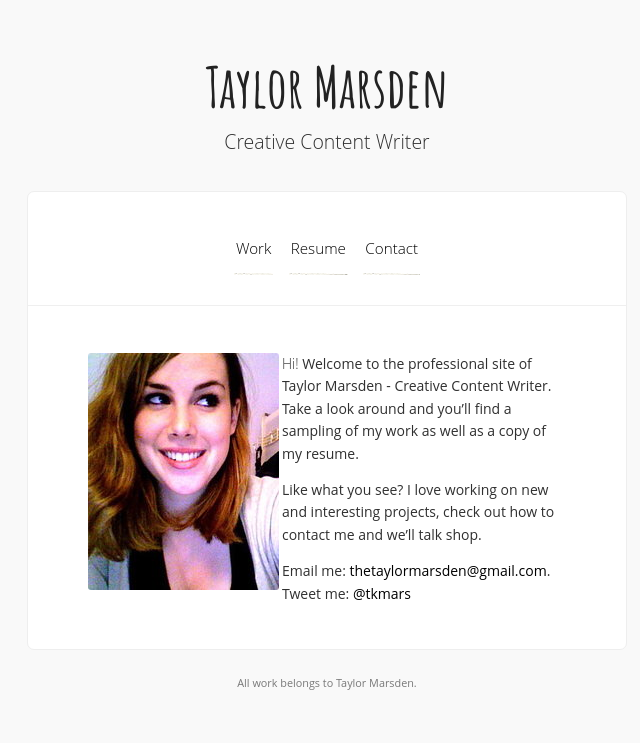
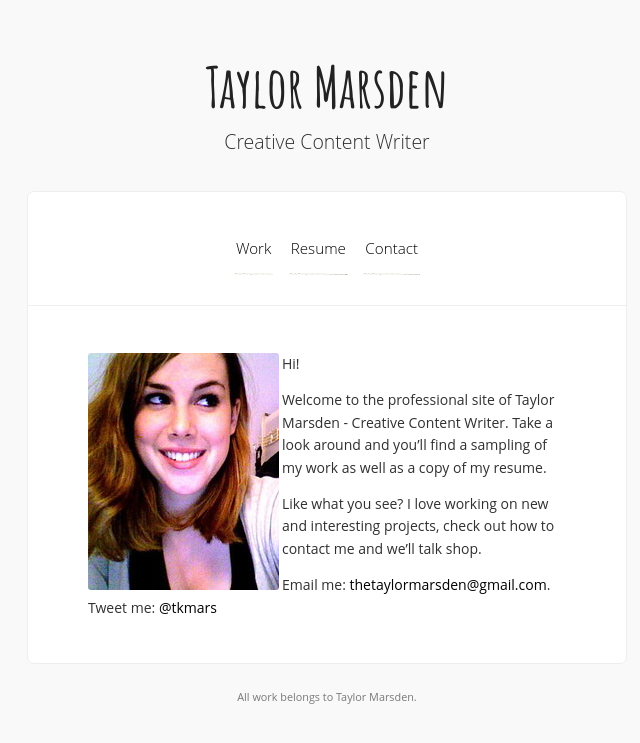
Before and after one commit to tkmars/tkmars.github.io, a Jekyll site: the page built from contact.md, in a window 1280 px wide. Shown: the top 743 px of the page, without its empty margins (313-953 px from the left). Built offline with Jekyll 4.4.1, drawn with Linux system fonts in a browser that asks for light colours; Markdown is read by kramdown in place of the engine named in the settings; comment, search, counter and statistics services are not loaded.

Commit message:
text changes

```diff
--- a/contact.md
+++ b/contact.md
@@ -2,7 +2,8 @@
 layout: page
 ---
 
-<img src="{{ site.url }}/images/rsz_me.jpg" align="left"> <strong>Hi!</strong>
+<img src="{{ site.url }}/images/rsz_me.jpg" align="left"> Hi!
+
 Welcome to the professional site of Taylor Marsden - Creative Content Writer. Take a look around and you'll find a sampling of my work as well as a copy of my resume.
 
 Like what you see? I love working on new and interesting projects, check out how to contact me and we'll talk shop.
```
